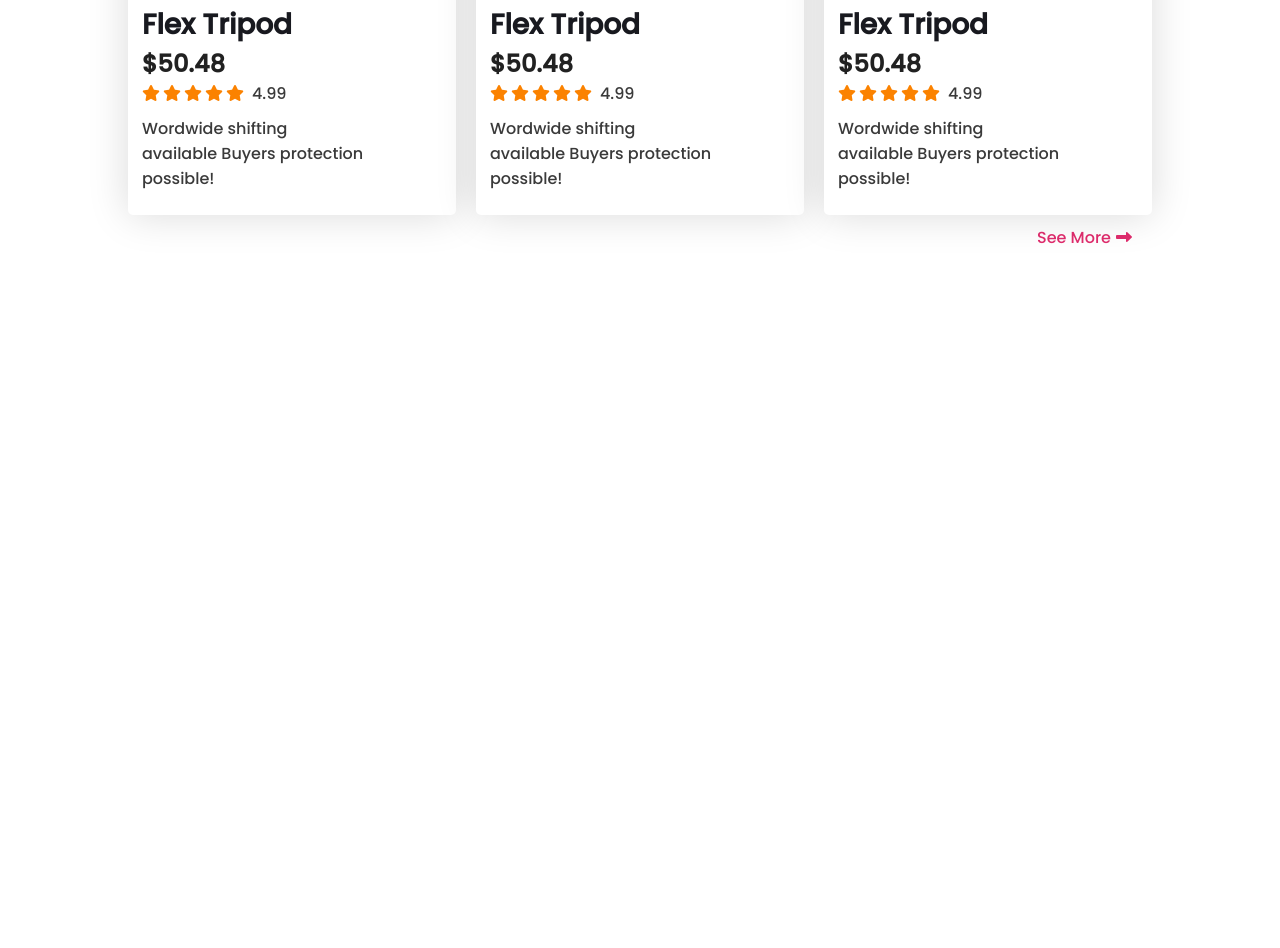
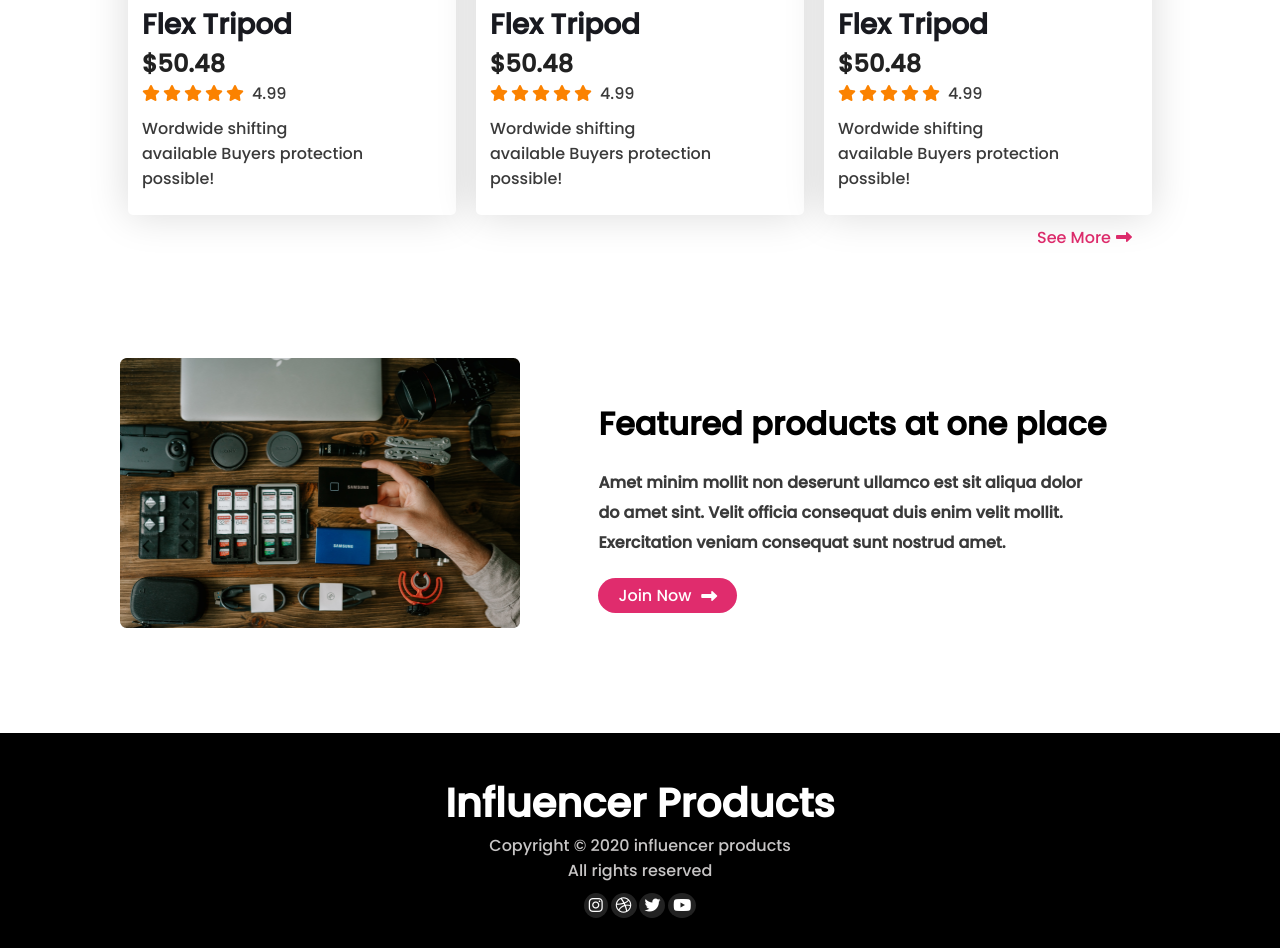
Before and after one commit to heyiamrakib/influencer-products, a plain HTML site: page index.html in a window 1280 px wide. Shown: the part 2250-3198 px from the top of the page. Before the commit the page ends 2510 px from the top, so only its background shows below. Drawn offline with Linux system fonts and the light colour scheme.

Commit message:
footer add

```diff
--- a/index.html
+++ b/index.html
@@ -102,7 +102,7 @@
                 </div>
             </div>
             <div class="popular-collection-card">
-                <img src="images/gear.png" alt="">
+                <img src="images/single-light.png" alt="">
                 <div class="popular-collection-card-content">
                     <h2>Flex Tripod</h2>
                     <h3>$50.48</h3>
@@ -223,7 +223,34 @@
         </div>
         <span class="link">See More<i class="fa-solid fa-right-long"></i></span>
     </section>
+<!-- Featured product -->
+<section class="section-menu">
+    <div class="bottom-container">
+        <div class="bottom-section-img">
+            <img src="images/gear.png" alt="">
+        </div>
+        <div class="section-menu-contain bottom-menu-contain">
+            <h1>Featured products at one place </h1>
+            <p>Amet minim mollit non deserunt ullamco est sit aliqua dolor do amet sint. Velit officia consequat duis enim velit mollit. Exercitation veniam consequat sunt nostrud amet.</p>
+            <button type="button">Join Now<i class="fa-solid fa-right-long"></i></button>
+        </div>
 
+    </div>
+</section>
+
+<!-- Footer Part -->
+<footer>
+    <div class="footer-content">
+        <h1>Influencer Products</h1>
+        <p>Copyright © 2020 influencer products <br>All rights reserved</p>
+        <ul>
+            <li><i class="fa-brands fa-instagram"></i></li>
+            <li><i class="fa-brands fa-dribbble"></i></li>
+            <li><i class="fa-brands fa-twitter"></i></li>
+            <li><i class="fa-brands fa-youtube"></i></li>
+        </ul>
+    </div>
+</footer>
 
 </body>
 </html>
--- a/style.css
+++ b/style.css
@@ -108,7 +108,6 @@ header {
 .popular-collection {
   width: 80%;
   margin: auto;
-
 }
 .popular-collection h1 {
   text-align: center;
@@ -171,8 +170,72 @@ header {
   float: right;
   margin: 10px 0;
 }
-.link i{
+.link i {
   margin-left: 5px;
+}
+/* Featured product */
+.bottom-container {
+  display: flex;
+  justify-content: space-between;
+  align-items: center;
+  width: 100%;
+}
+.bottom-section-img img {
+  width: 400px;
+  height: 270px;
+}
+.bottom-menu-contain{
+  width: 54%;
+}
+.bottom-menu-contain h1 {
+  color: black;
+  font-size: 32px;
+  font-weight: 700;
+  margin: 20px 0;
+}
+.bottom-menu-contain p {
+  color: var(--font);
+  font-size: 16px;
+  font-weight: 600;
+  margin: 20px 0;
+  width: 500px;
+  line-height: 30px;
+}
+/* Footer Part */
+footer{
+  width: 100%;
+  background-color: black;
+  padding: 20px 0;
+}
+.footer-content{
+  width: 60%;
+  margin: auto;
+  color: white;
+}
+.footer-content h1{
+  color: white;
+  text-align: center;
+  font-size: 40px;
+  padding-top: 20px;
+}
+.footer-content p{
+  text-align: center;
+  font-size: 16px;
+  color: rgb(199, 197, 197);
+}
+.footer-content ul{
+  display: flex;
+  width: 15%;
+  margin: auto;
+  justify-content: space-around;
+}
+.footer-content ul li{
+  list-style: none;
+  background-color: rgb(34, 34, 34);
+  border-radius: 50%;
+  padding: 0 5px;
+  margin: 10px 0;
+
 }
 /* Media part */
 @media screen and (max-width: 687px) {
@@ -199,6 +262,25 @@ header {
   .popular-collection-items {
     grid-template-columns: repeat(1, 1fr);
   }
+  .bottom-container{
+    flex-direction: column-reverse;
+  }
+  .bottom-menu-contain{
+    width: 80%;
+  }
+  .bottom-menu-contain p{
+    width: 100%;
+    margin: auto;
+    text-align: center;
+  }
+  .bottom-menu-contain h1{
+    margin: auto;
+    text-align: center;
+  }
+  .bottom-menu-contain button{
+    margin: auto;
+    margin-top: 20px;
+  }
 }
 @media screen and (min-width: 688px) and (max-width: 992px) {
   header {
@@ -224,4 +306,23 @@ header {
   .popular-collection-items {
     grid-template-columns: repeat(2, 1fr);
   }
+  .bottom-container{
+    flex-direction: column-reverse;
   }
+  .bottom-menu-contain{
+    width: 80%;
+  }
+  .bottom-menu-contain p{
+    width: 80%;
+    margin: auto;
+    text-align: center;
+  }
+  .bottom-menu-contain h1{
+    margin: auto;
+    text-align: center;
+  }
+  .bottom-menu-contain button{
+    margin: auto;
+    margin-top: 20px;
+  }
+}
```
Lines whose indentation alone changed are shown as unchanged.
